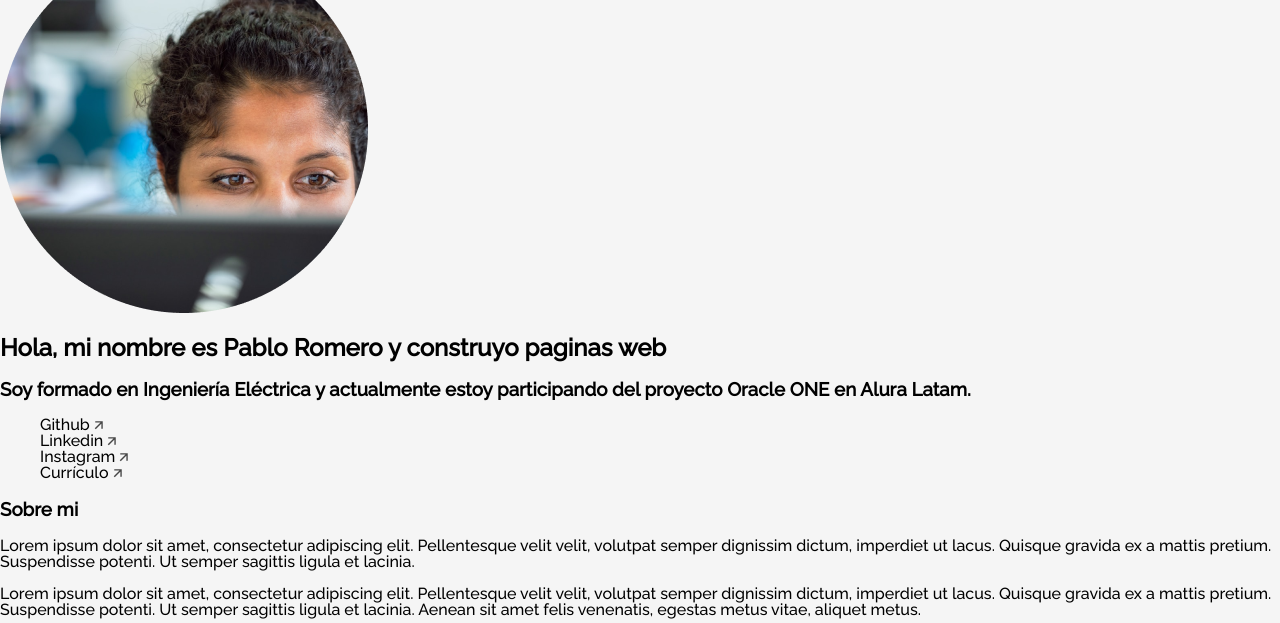
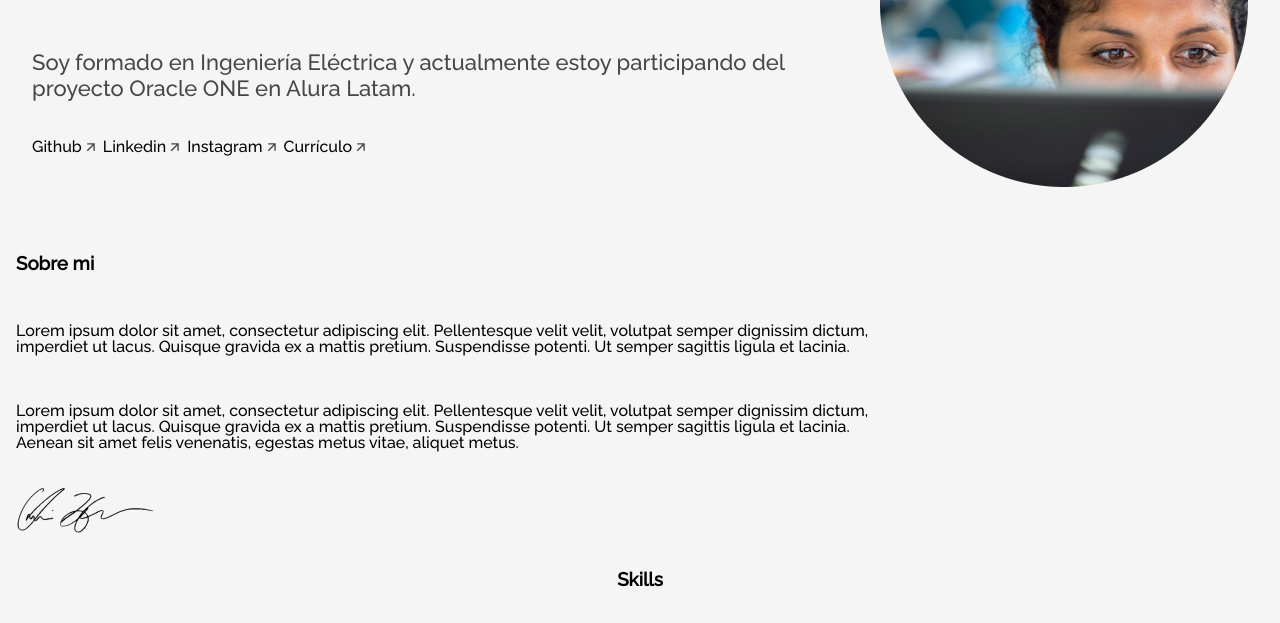
Before and after one commit to paroleon/HojaDeVida, a plain HTML site: page index.html in a window 1280 px wide. Shown: the part 264-887 px from the top of the page. Drawn offline with Linux system fonts and the light colour scheme; the site is published under a folder, as on GitHub Pages, so addresses that start at the root find nothing.

Commit message:
se ccambian backslages

```diff
--- a/index.html
+++ b/index.html
@@ -13,29 +13,29 @@
     <title> Mi Portafolio</title>
 
     <!-- Enlaces del Menú  -->
-    <link rel="stylesheet" href="/css/menu/menu.css">
-    <link rel="stylesheet" href="/css/menu/menu-header.css">
-    <link rel="stylesheet" href="/css/menu/menu-list.css">
-    <link rel="stylesheet" href="/css/menu/menu-list-item-contacto.css">
-    <link rel="stylesheet" href="/css/menu/menu-logo.css">
-    <link rel="stylesheet" href="/css/menu/menu-title.css">
+    <link rel="stylesheet" href="css/menu/menu.css">
+    <link rel="stylesheet" href="css/menu/menu-header.css">
+    <link rel="stylesheet" href="css/menu/menu-list.css">
+    <link rel="stylesheet" href="css/menu/menu-list-item-contacto.css">
+    <link rel="stylesheet" href="css/menu/menu-logo.css">
+    <link rel="stylesheet" href="css/menu/menu-title.css">
 
     <!-- Enlaces del title  -->
-    <link rel="stylesheet" href="/css/title/title.css">
-    <link rel="stylesheet" href="/css/title/title-profile.css">
-    <link rel="stylesheet" href="/css/title/title-container.css">
+    <link rel="stylesheet" href="css/title/title.css">
+    <link rel="stylesheet" href="css/title/title-profile.css">
+    <link rel="stylesheet" href="css/title/title-container.css">
 
     <!-- Enlaces del about  -->
-    <link rel="stylesheet" href="/css/about/about.css">
+    <link rel="stylesheet" href="css/about/about.css">
 
     <!-- Enlaces del skills  -->
-    <link rel="stylesheet" href="/css/skills/skills.css">
+    <link rel="stylesheet" href="css/skills/skills.css">
 
     <!-- Enlaces del hobbies  -->
-    <link rel="stylesheet" href="/css/hobbies/hobbies.css">
+    <link rel="stylesheet" href="css/hobbies/hobbies.css">
 
     <!-- Enlaces del experience  -->
-    <link rel="stylesheet" href="/css/academic/academic.css">
+    <link rel="stylesheet" href="css/academic/academic.css">
 
     <!-- Enlaces del experience  -->
     <link rel="stylesheet" href="css\experience\experience.css">
```
